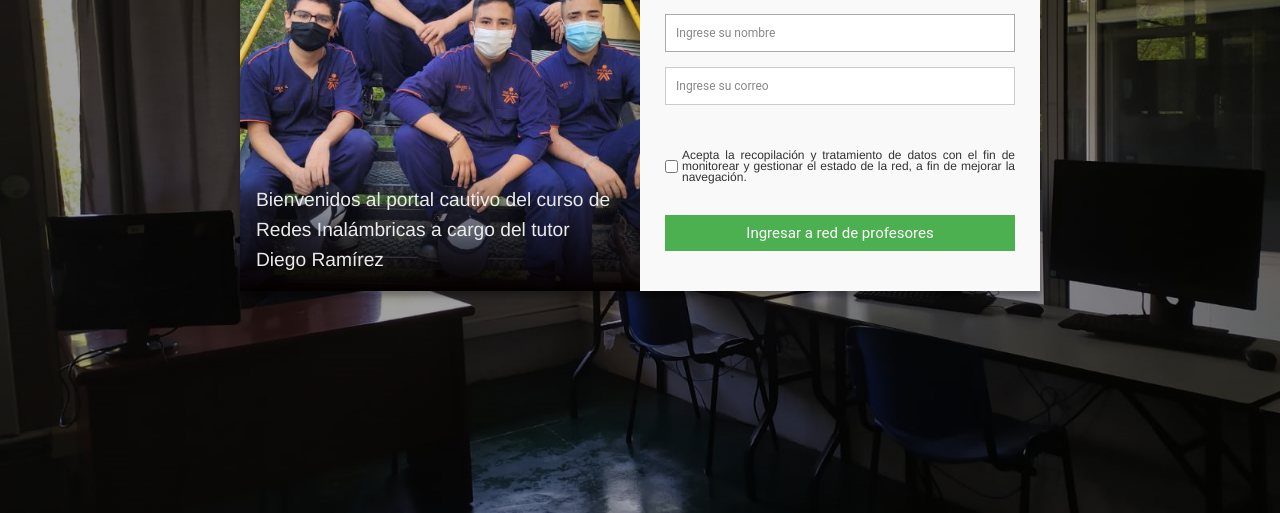
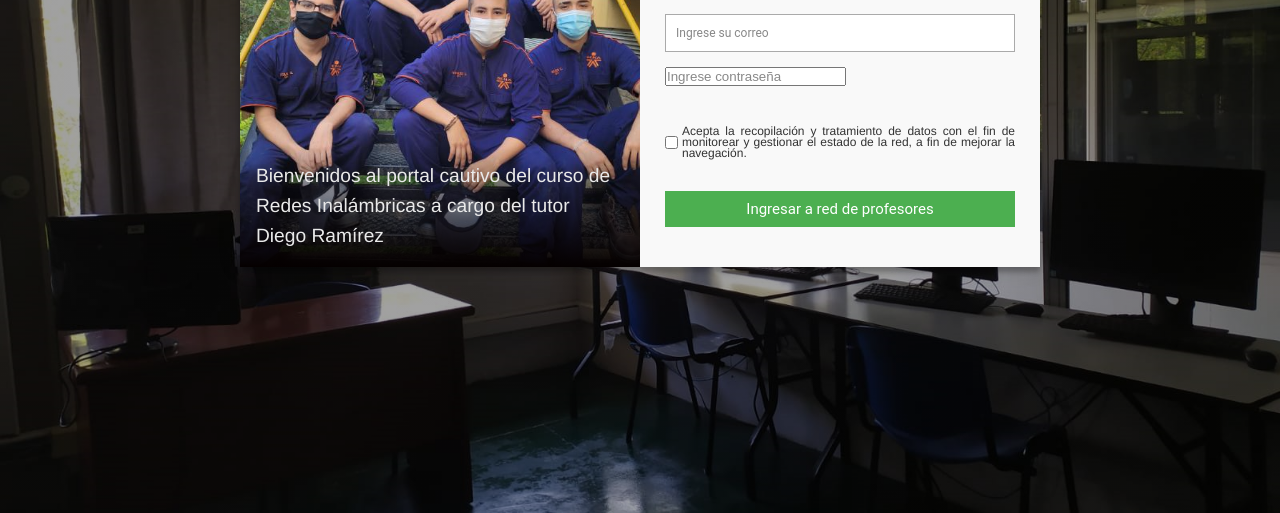
Before and after one commit to DarkNikT/Splash_guest_Meraki, a website: page public/loginProfesor.html in a window 1280 px wide. Shown: the part 287-800 px from the top of the page. Drawn offline with Linux system fonts and the light colour scheme.

Commit message:
Modificacion pagina profesores

```diff
--- a/public/loginProfesor.html
+++ b/public/loginProfesor.html
@@ -31,10 +31,10 @@ www.InternetOfLEGO.com
         <center><a href=""><img src="./img/2337959-logo.svg" width="50%" /></a></center>
         <br>
         <fieldset>
-          <input id="name" placeholder="Ingrese su nombre" type="text" tabindex="1" required autofocus>
+          <input id="email" placeholder="Ingrese su correo" type="email" tabindex="1" required autofocus>
         </fieldset>
         <fieldset>
-          <input id="email" placeholder="Ingrese su correo" type="email" tabindex="2" required>
+          <input id="password" placeholder="Ingrese contraseña" type="password" tabindex="2" required>
         </fieldset>
         <br>
         <fieldset id="campo_consentimiento">
--- a/server.js
+++ b/server.js
@@ -10,6 +10,10 @@ app.use(bodyParser.urlencoded({ extended: true })); // support encoded bodies
 
 // serve static public site files
 app.use(express.static('public'));
+
+// app.get("/", function(req, res) {
+//   res.sendfile('public/loginInvitado.html')
+// });
 
 /* Página de ingreso invitados*/
 app.get("/logininvitado", function(req, res) {
```
